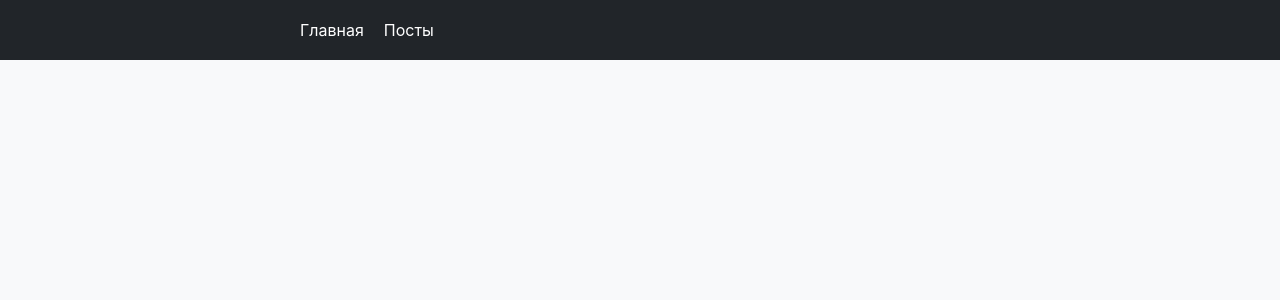
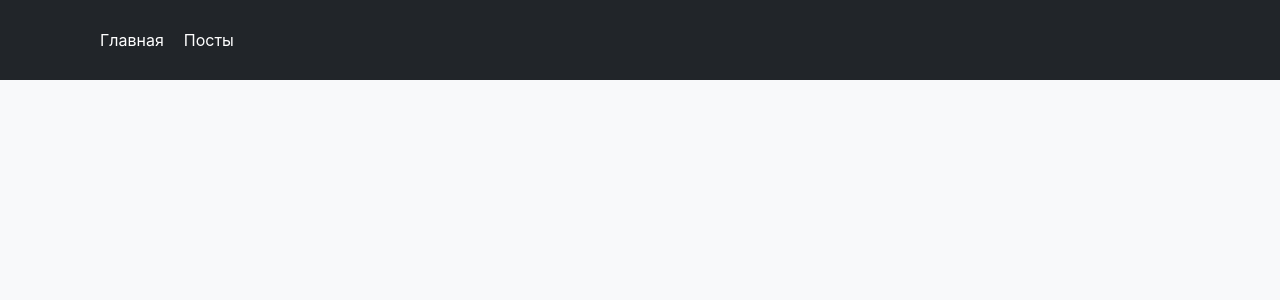
Before and after one commit to gluhenko-dv/nextJS, a Next.js app: page / in a window 1280 px wide. Shown: the top 300 px of the page. Built offline with nearby package versions, Linux system fonts and the light colour scheme.

Commit message:
add adaptive

```diff
--- a/src/modules/Header/Header.module.css
+++ b/src/modules/Header/Header.module.css
@@ -4,6 +4,7 @@
   padding-left: 300px;
   background-color: rgb(33, 37, 41);
   color: white;
+  transition: 0.3s;
 }
 
 .linksWrap {
@@ -13,3 +14,20 @@
   margin-right: 20px;
   transition: 0.3s;
 }
+
+@media (max-width: 1600px) {
+  .header {
+    padding: 30px 200px;
+  }
+}
+
+@media (max-width: 1280px) {
+  .header {
+    padding: 30px 100px;
+  }
+}
+@media (max-width: 768px) {
+  .header {
+    padding: 30px 30px;
+  }
+}
--- a/src/pages/posts/index.tsx
+++ b/src/pages/posts/index.tsx
@@ -23,7 +23,6 @@ export default PostsPage;
 
 export const getServerSideProps: GetServerSideProps = async ({}) => {
   const postsData = await getPosts();
-
   return {
     props: {
       postsData,
--- a/src/styles/globals.css
+++ b/src/styles/globals.css
@@ -21,6 +21,7 @@ a {
 
 .container {
   padding: 30px 300px;
+  transition: 0.3s;
 }
 h1,
 h2,
@@ -56,3 +57,19 @@ li {
   background-color: white;
   border: 1px solid #6c757d;
 }
+
+@media (max-width: 1600px) {
+  .container {
+    padding: 30px 200px;
+  }
+}
+@media (max-width: 1280px) {
+  .container {
+    padding: 30px 100px;
+  }
+}
+@media (max-width: 768px) {
+  .container {
+    padding: 30px 30px;
+  }
+}
```
Also changed, not shown: src/modules/Posts/Posts.module.css (+11 -0 lines), src/pages/users/index.tsx (added, +13 -0 lines).
